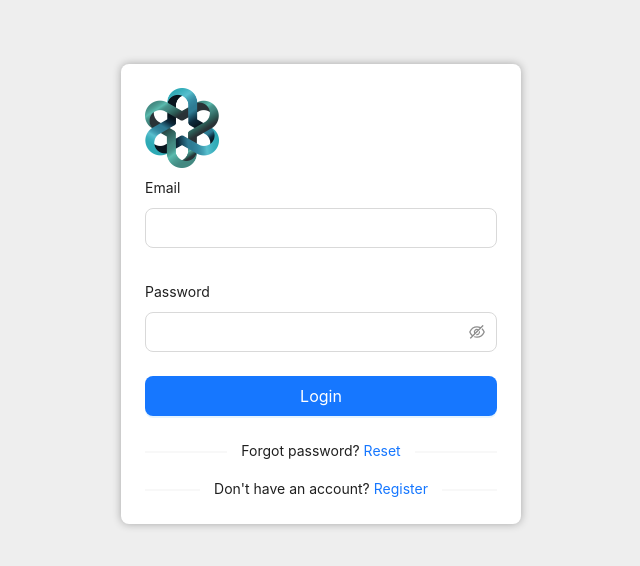
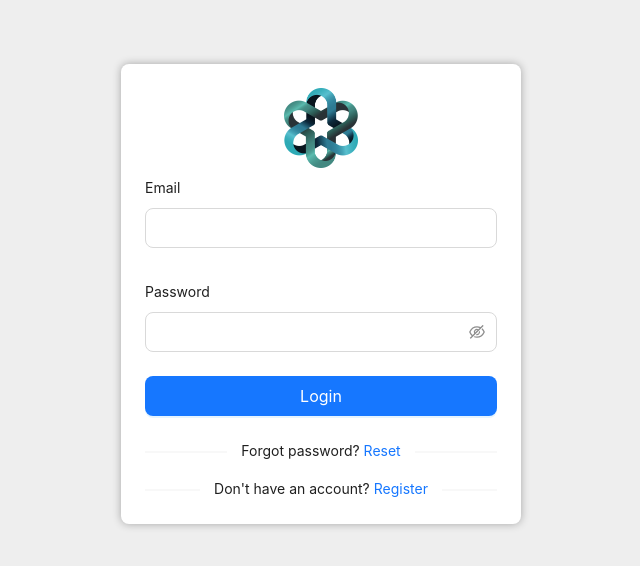
Before and after one commit to tanpham199/admin-template, a Next.js app: page /login in a window 1280 px wide. Shown: the part 106-672 px from the top of the page, without its empty margins (319-959 px from the left). Built offline with nearby package versions, Linux system fonts and the light colour scheme; no server answers.

Commit message:
clean up

```diff
--- a/src/auth/index.tsx
+++ b/src/auth/index.tsx
@@ -24,7 +24,6 @@ const Auth = ({ children }: PropsWithChildren) => {
     }
     if (!accessToken) {
       logout();
-      localStorage.removeItem('user');
       router.push(PagePath.Login);
       return;
     }
--- a/src/components/pages/Auth/Auth.module.scss
+++ b/src/components/pages/Auth/Auth.module.scss
@@ -25,10 +25,7 @@
 }
 
 .logo {
-  text-align: center;
-
-  img {
-    width: auto;
-    height: 80px;
-  }
+  width: auto;
+  height: 80px;
+  margin: auto;
 }
--- a/src/components/pages/Auth/index.tsx
+++ b/src/components/pages/Auth/index.tsx
@@ -128,9 +128,7 @@ const Auth = ({ type = 'login' }: LoginProps) => {
         size="large"
         autoComplete={type !== 'login' ? 'off' : undefined}
       >
-        <div className={styles.logo}>
-          <Image src={APP_LOGO} alt="Logo" priority />
-        </div>
+        <Image className={styles.logo} src={APP_LOGO} alt="Logo" priority />
         {isRegisterForm && (
           <Item
             label="Full Name"
--- a/src/httpRequest/index.ts
+++ b/src/httpRequest/index.ts
@@ -32,7 +32,6 @@ httpRequest.interceptors.response.use(
         return httpRequest(originalRequest);
       } else {
         logout();
-        localStorage.removeItem('user');
         Router.push(PagePath.Login);
       }
     }
```
